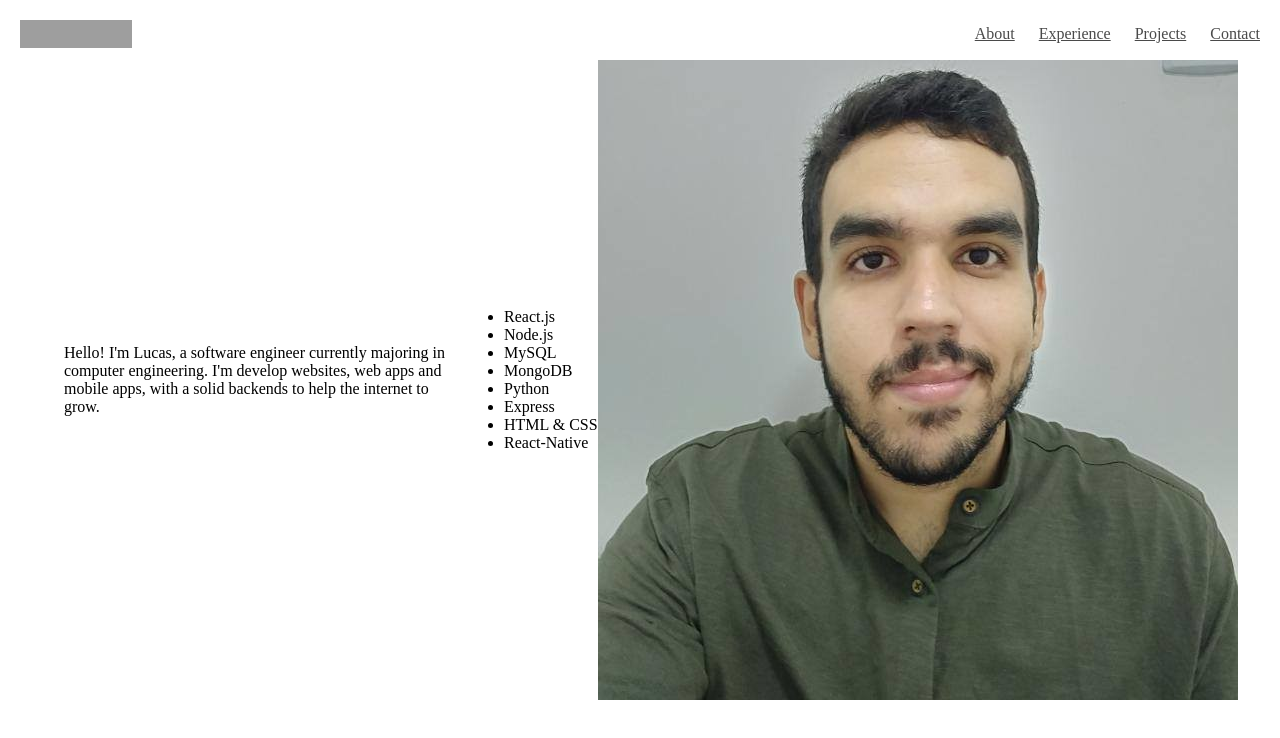
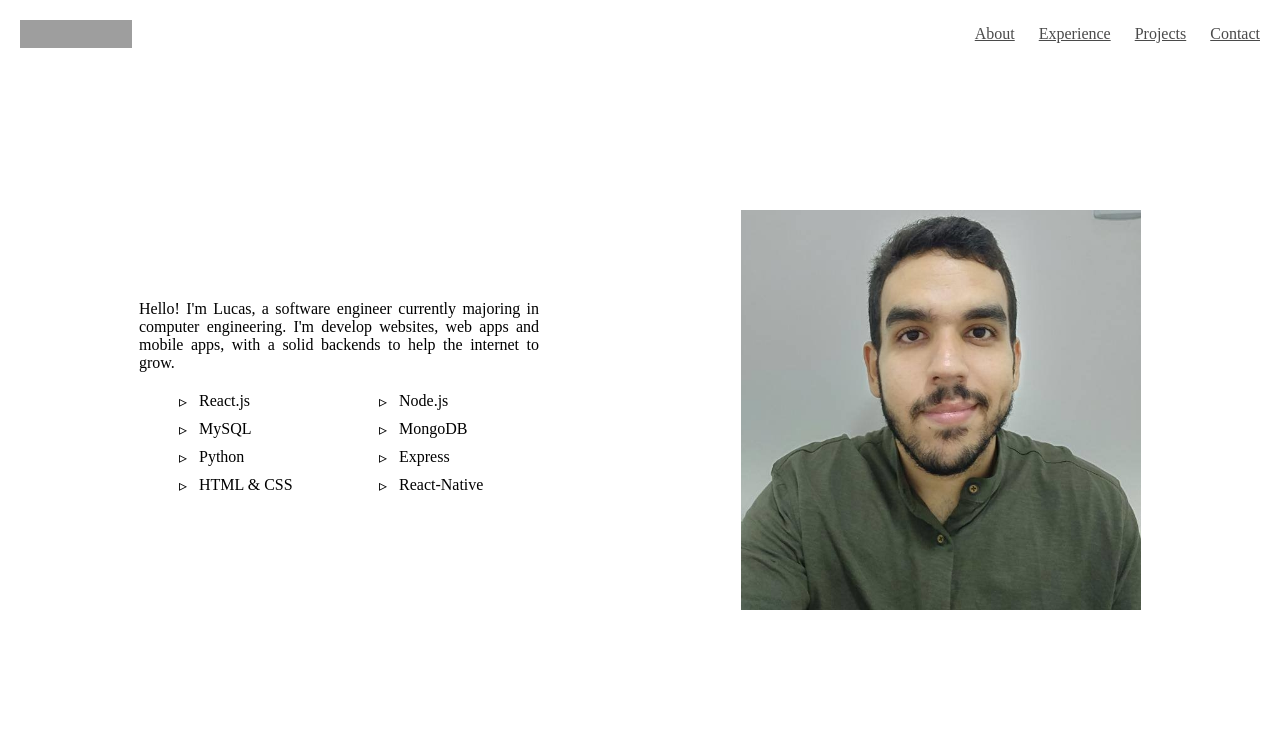
Before and after one commit to Neiva07/personal-webpage, a React (Create React App) app: page / in a window 1280 px wide. Shown: the top 738 px of the page. Built offline with nearby package versions, Linux system fonts and the light colour scheme; grey boxes are pictures that could not be loaded.

Commit message:
added the structure from sections and about

```diff
--- a/src/Components/About/index.tsx
+++ /dev/null
@@ -1,28 +0,0 @@
-import React from "react";
-import * as about from "../../Content/about";
-import avatar from "../../assets/images/me.png";
-import styled from "styled-components";
-const index = () => {
-  const AboutContainer = styled.div``;
-
-  const AboutText = styled.p`
-    max-width: 400px;
-  `;
-
-  return (
-    <AboutContainer className="container level">
-      <div className="level-item">
-        <AboutText>{about.message}</AboutText>
-        <ul>
-          {about.techSkills.map(skill => (
-            <li>{skill}</li>
-          ))}
-        </ul>
-      </div>
-
-      <img className="level-item" src={avatar} alt="avatar" />
-    </AboutContainer>
-  );
-};
-
-export default index;
--- /dev/null
+++ b/src/Components/Sections/About/index.tsx
@@ -0,0 +1,71 @@
+import React from "react";
+import * as about from "../../../Content/about";
+import avatar from "../../../assets/images/me.png";
+import styled from "styled-components";
+import Section from "../../../Styles/Sections";
+
+const index = () => {
+  const AboutContainer = styled(Section)``;
+
+  const AboutText = styled.p`
+    max-width: 400px;
+    text-align: justify;
+    margin: 0;
+  `;
+
+  const ImageLayer = styled.img`
+    max-width: 400px;
+    width: 100%;
+  `;
+
+  const ContentContainer = styled.div`
+    align-items: center;
+  `;
+
+  const SkillsContainer = styled.ul`
+    display: grid;
+    grid-template-columns: repeat(2, minmax(140px, 200px));
+    overflow: hidden;
+    margin-top: 20px;
+    list-style-type: none;
+  `;
+  const TextContainer = styled.div`
+    margin-right: 0;
+  `;
+
+  const Skill = styled.li`
+    position: relative;
+    padding-left: 20px;
+    margin-bottom: 10px;
+
+    &:before {
+      content: "▹";
+      left: 0;
+
+      position: absolute;
+    }
+  `;
+
+  return (
+    <AboutContainer id="about" className="container">
+      <div className="is-mobile level">
+        <TextContainer className="level-item">
+          <ContentContainer>
+            <AboutText>{about.message}</AboutText>
+            <SkillsContainer>
+              {about.techSkills.map((skill, i) => (
+                <Skill key={i}>{skill}</Skill>
+              ))}
+            </SkillsContainer>
+          </ContentContainer>
+        </TextContainer>
+
+        <div className="level-item">
+          <ImageLayer src={avatar} alt="avatar" />
+        </div>
+      </div>
+    </AboutContainer>
+  );
+};
+
+export default index;
--- /dev/null
+++ b/src/Components/Sections/index.tsx
@@ -0,0 +1,8 @@
+import React from "react";
+import About from "./About";
+
+const index = () => {
+  return <About />;
+};
+
+export default index;
--- a/src/Components/index.tsx
+++ b/src/Components/index.tsx
@@ -1,11 +1,12 @@
 import React from "react";
 import Navbar from "./Navbar";
-import About from "./About";
+import Sections from "./Sections";
+
 const index = () => {
   return (
     <div>
       <Navbar />
-      <About />
+      <Sections />
     </div>
   );
 };
--- /dev/null
+++ b/src/Styles/Sections.ts
@@ -0,0 +1,9 @@
+import styled from "styled-components";
+
+const Section = styled.section`
+  margin: 0 auto;
+  padding: 150px 0;
+  max-width: 1000px;
+`;
+
+export default Section;
--- a/src/index.scss
+++ b/src/index.scss
@@ -4,3 +4,4 @@
 @import "~bulma/sass/elements/button.sass";
 @import "~bulma/sass/elements/container.sass";
 @import "~bulma/sass/components/level.sass";
+@import "~bulma/sass/grid/columns.sass";
```
